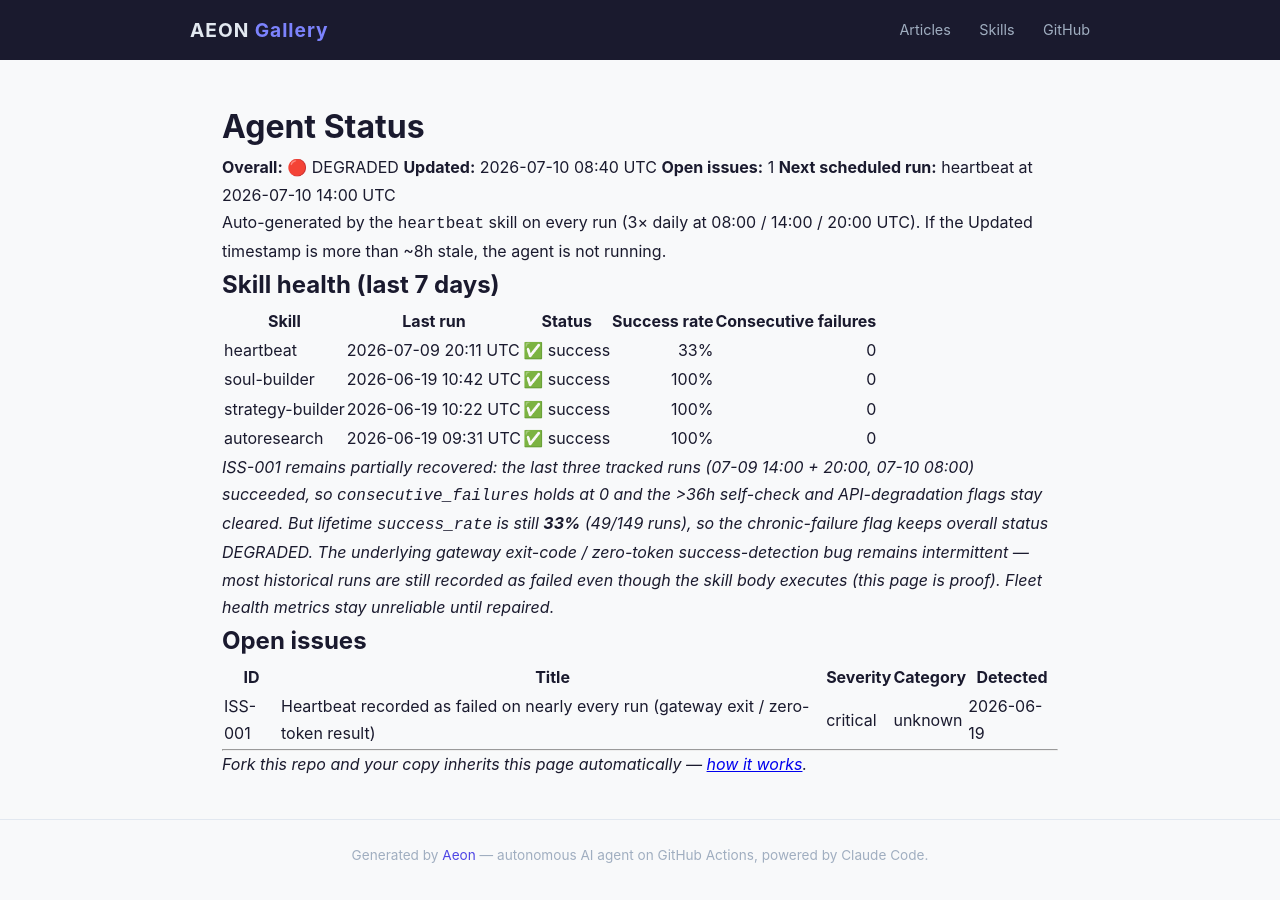
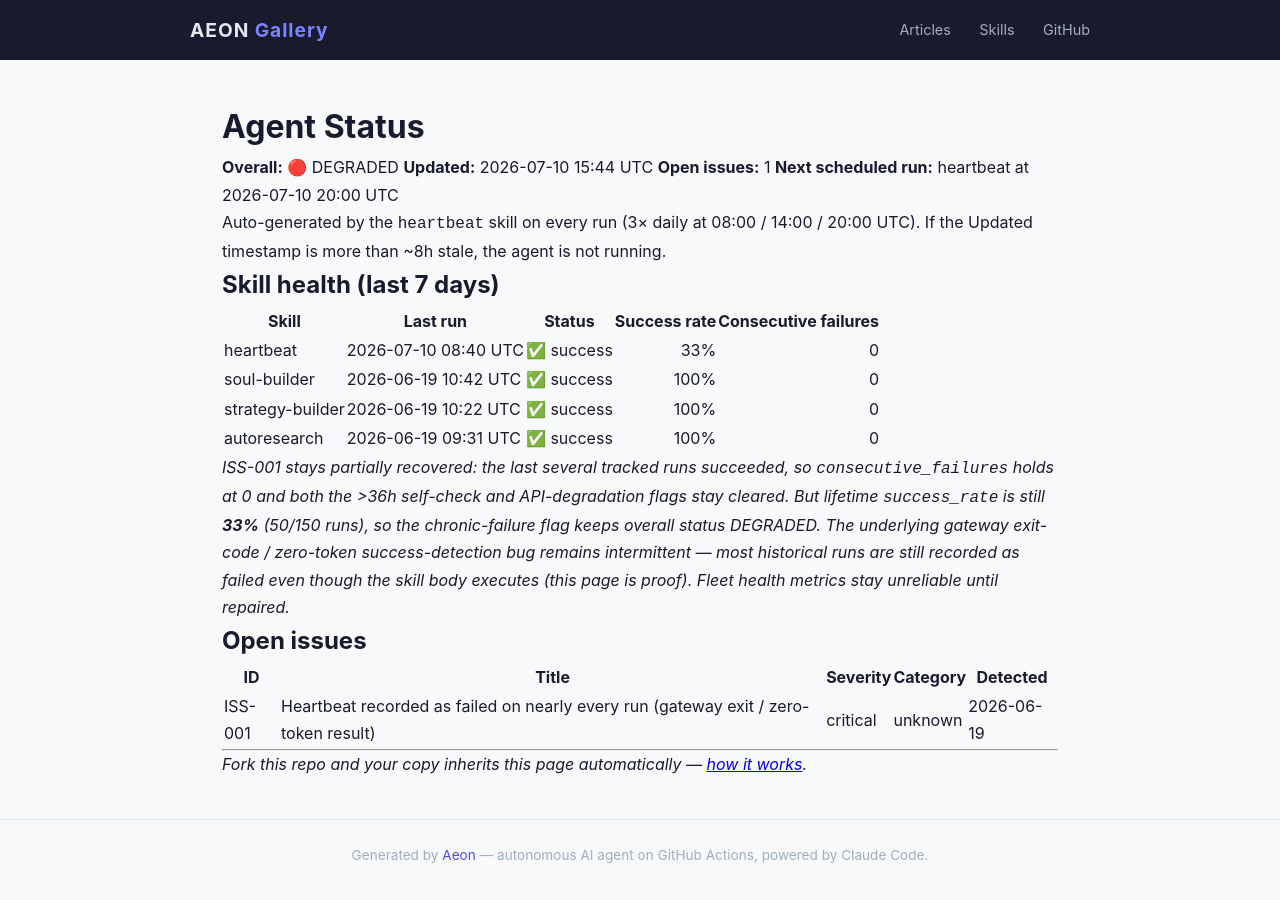
Before and after one commit to RickCrosschain/aeon, a Jekyll site: the page built from docs/status.md, in a window 1280 px wide. Built offline with Jekyll 4.4.1, drawn with Linux system fonts in a browser that asks for light colours.

Commit message:
chore(heartbeat): auto-commit 2026-07-10

```diff
--- a/docs/status.md
+++ b/docs/status.md
@@ -7,9 +7,9 @@
 # Agent Status
 
 **Overall:** 🔴 DEGRADED
-**Updated:** 2026-07-10 08:40 UTC
+**Updated:** 2026-07-10 15:44 UTC
 **Open issues:** 1
-**Next scheduled run:** heartbeat at 2026-07-10 14:00 UTC
+**Next scheduled run:** heartbeat at 2026-07-10 20:00 UTC
 
 Auto-generated by the `heartbeat` skill on every run (3× daily at 08:00 / 14:00 / 20:00 UTC). If the Updated timestamp is more than ~8h stale, the agent is not running.
 
@@ -17,12 +17,12 @@
 
 | Skill | Last run | Status | Success rate | Consecutive failures |
 |-------|----------|--------|-------------:|---------------------:|
-| heartbeat | 2026-07-09 20:11 UTC | ✅ success | 33% | 0 |
+| heartbeat | 2026-07-10 08:40 UTC | ✅ success | 33% | 0 |
 | soul-builder | 2026-06-19 10:42 UTC | ✅ success | 100% | 0 |
 | strategy-builder | 2026-06-19 10:22 UTC | ✅ success | 100% | 0 |
 | autoresearch | 2026-06-19 09:31 UTC | ✅ success | 100% | 0 |
 
-_ISS-001 remains partially recovered: the last three tracked runs (07-09 14:00 + 20:00, 07-10 08:00) succeeded, so `consecutive_failures` holds at 0 and the >36h self-check and API-degradation flags stay cleared. But lifetime `success_rate` is still **33%** (49/149 runs), so the chronic-failure flag keeps overall status DEGRADED. The underlying gateway exit-code / zero-token success-detection bug remains intermittent — most historical runs are still recorded as failed even though the skill body executes (this page is proof). Fleet health metrics stay unreliable until repaired._
+_ISS-001 stays partially recovered: the last several tracked runs succeeded, so `consecutive_failures` holds at 0 and both the >36h self-check and API-degradation flags stay cleared. But lifetime `success_rate` is still **33%** (50/150 runs), so the chronic-failure flag keeps overall status DEGRADED. The underlying gateway exit-code / zero-token success-detection bug remains intermittent — most historical runs are still recorded as failed even though the skill body executes (this page is proof). Fleet health metrics stay unreliable until repaired._
 
 ## Open issues
 
--- a/memory/token-usage.csv
+++ b/memory/token-usage.csv
@@ -52,3 +52,4 @@
 2026-07-09,heartbeat,claude-opus-4-8,2380,11459,925475,33378
 2026-07-09,heartbeat,claude-opus-4-8,2094,5866,315824,39330
 2026-07-10,heartbeat,claude-opus-4-8,2094,4946,329866,38426
+2026-07-10,heartbeat,claude-opus-4-8,2314,4668,332837,39415
```
Also changed, not shown: memory/logs/2026-07-10.md (+15 -0 lines), .outputs/heartbeat.md.
